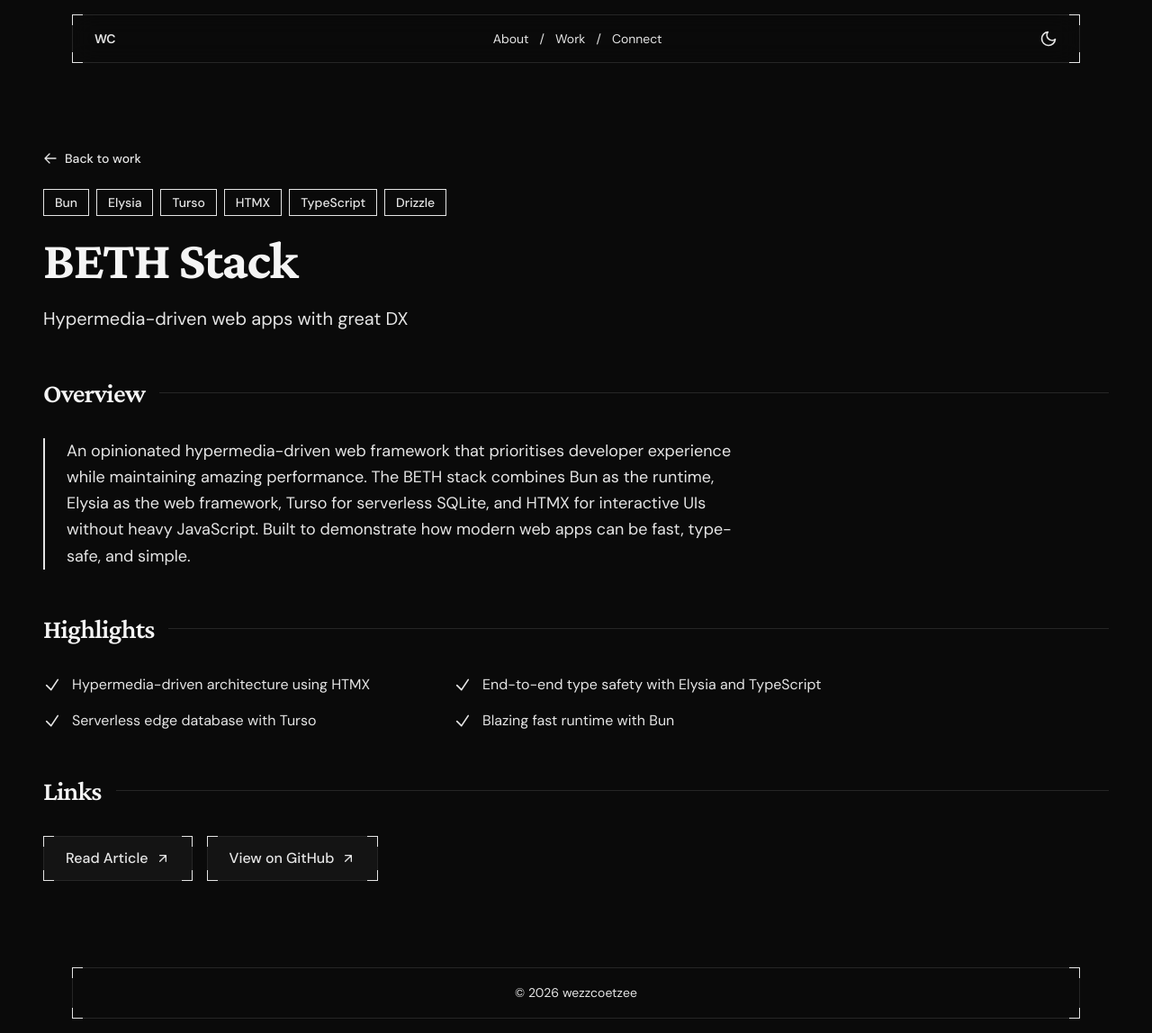
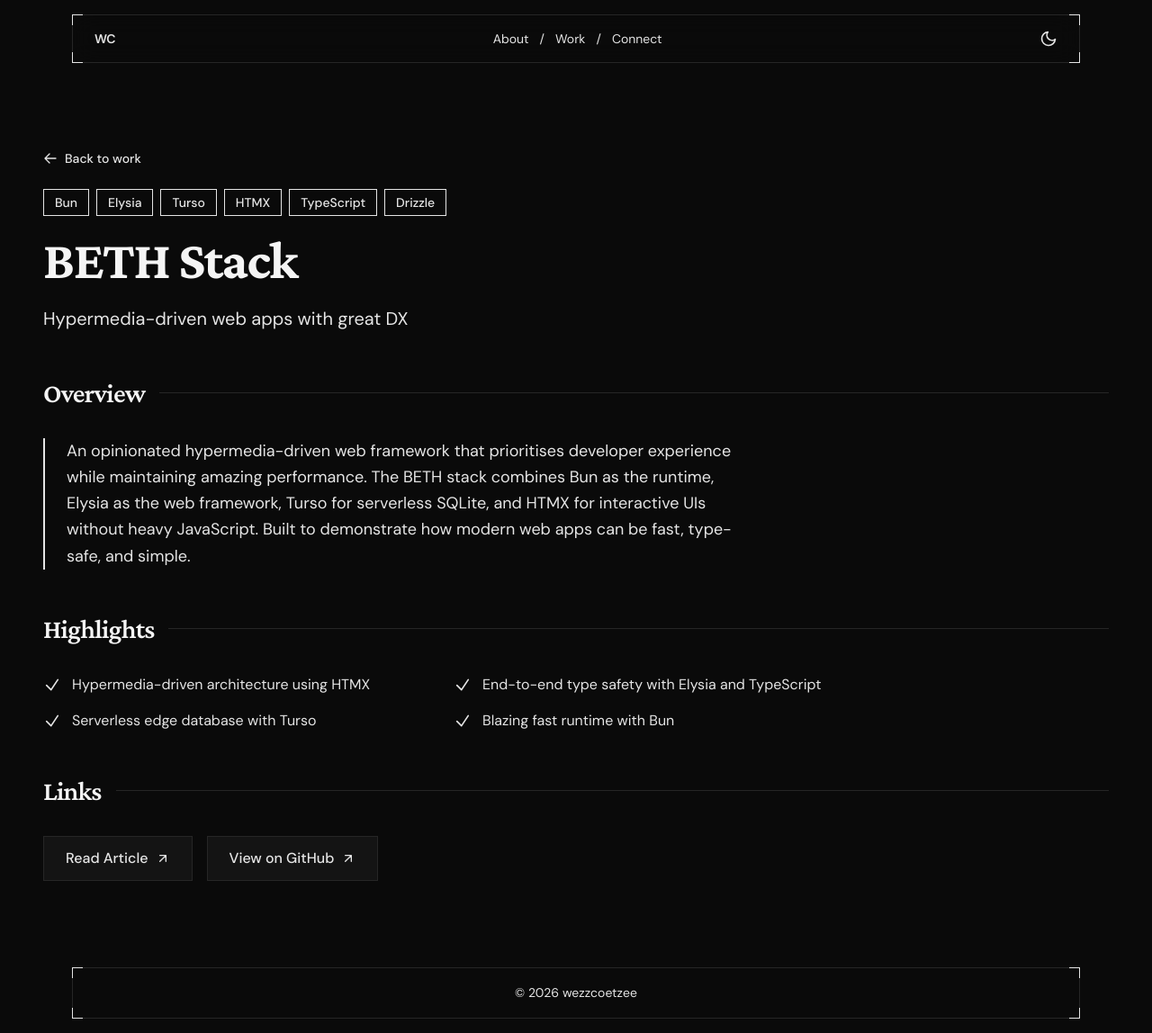
Before and after one commit to wezzcoetzee/wezzcoetzee, a Next.js app: page /work/beth-stack/ in a window 1280 px wide. Shown: the whole page at 90% size. Built offline with nearby package versions, Linux system fonts and the light colour scheme.

Commit message:
feat: update styling

```diff
--- a/src/components/CornerBrackets.tsx
+++ b/src/components/CornerBrackets.tsx
@@ -1,10 +1,14 @@
-export function CornerBrackets({ children, style, className }: { children: React.ReactNode, style?: React.CSSProperties, className?: string }) {
+export function CornerBrackets({ children, style, className, showCorners = false }: { children: React.ReactNode, style?: React.CSSProperties, className?: string, showCorners?: boolean }) {
   return (
     <div className={`relative border ${className || ''}`} style={style}>
-      <span className="absolute -top-px -left-px z-10 h-3 w-3 border-t-1 border-l-1 border-foreground" />
-      <span className="absolute -top-px -right-px z-10 h-3 w-3 border-t-1 border-r-1 border-foreground" />
-      <span className="absolute -bottom-px -left-px z-10 h-3 w-3 border-b-1 border-l-1 border-foreground" />
-      <span className="absolute -bottom-px -right-px z-10 h-3 w-3 border-b-1 border-r-1 border-foreground" />
+      {showCorners && (
+        <>
+          <span className="absolute -top-px -left-px z-10 h-3 w-3 border-t-1 border-l-1 border-foreground" />
+          <span className="absolute -top-px -right-px z-10 h-3 w-3 border-t-1 border-r-1 border-foreground" />
+          <span className="absolute -bottom-px -left-px z-10 h-3 w-3 border-b-1 border-l-1 border-foreground" />
+          <span className="absolute -bottom-px -right-px z-10 h-3 w-3 border-b-1 border-r-1 border-foreground" />
+        </>
+      )}
       {children}
     </div>
   );
--- a/src/components/Footer.tsx
+++ b/src/components/Footer.tsx
@@ -4,11 +4,11 @@
   return (
     <footer>
       <div className="container mx-auto pb-4">
-        <CornerBrackets>
+        <CornerBrackets showCorners={true}>
           <div className="bg-card/80 px-6 py-4">
-          <p className="text-center text-sm text-muted-foreground">
-            &copy; {new Date().getFullYear()} wezzcoetzee
-          </p>
+            <p className="text-center text-sm text-muted-foreground">
+              &copy; {new Date().getFullYear()} wezzcoetzee
+            </p>
           </div>
         </CornerBrackets>
       </div>
--- a/src/components/Navigation.tsx
+++ b/src/components/Navigation.tsx
@@ -17,7 +17,7 @@
   return (
     <header className="sticky top-0 z-50">
       <div className="container mx-auto pt-4">
-        <CornerBrackets>
+        <CornerBrackets showCorners={true}>
           <nav
             aria-label="Main navigation"
             className="bg-card/80 backdrop-blur-md px-6 py-3"
```
Also changed, not shown: src/app/page.tsx (line endings or trailing spaces).
